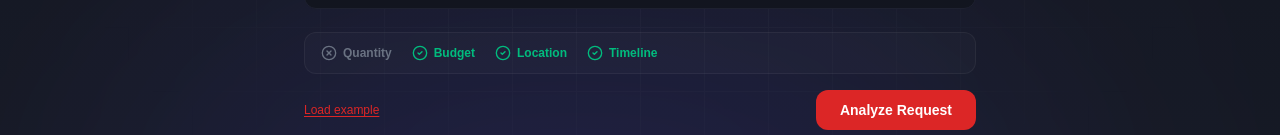
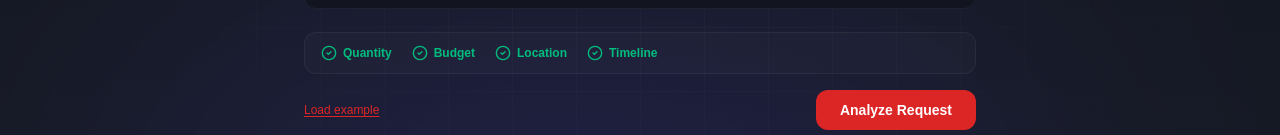
Before and after one commit to Linahmi/hackapp, a Next.js app: page / in a window 1280 px wide. Both pictures are taken after a click on the button "Load example". Shown: the part 990-1125 px from the top of the page. Built offline with nearby package versions, Linux system fonts and the light colour scheme.

Commit message:
Fix regex escaping in live validation checklist

```diff
--- a/components/RequestInput.tsx
+++ b/components/RequestInput.tsx
@@ -173,20 +173,20 @@ export default function RequestInput({ value, onChange, onSubmit, onLoadExample,
       {/* Live Validation Checklist */}
       {value.trim() && (
         <div className="flex flex-wrap items-center gap-5 bg-gray-50/80 dark:bg-white/[0.02] px-4 py-3 rounded-xl border border-gray-200 dark:border-white/5 animate-fade-slide-up no-print">
-          <div className={`flex items-center gap-1.5 text-xs font-bold transition-colors duration-300 ${/\\b\\d+\\b/i.test(value) || /\\b(units?|pcs|pieces|laptops|screens|stations|coolers|seats)\\b/i.test(value) ? 'text-emerald-600 dark:text-emerald-500' : 'text-gray-400 dark:text-gray-500'}`}>
-            {/\\b\\d+\\b/i.test(value) || /\\b(units?|pcs|pieces|laptops|screens|stations|coolers|seats)\\b/i.test(value) ? <CheckCircle2 className="h-4 w-4" /> : <XCircle className="h-4 w-4" />}
+          <div className={`flex items-center gap-1.5 text-xs font-bold transition-colors duration-300 ${/\b\d+\b/i.test(value) || /\b(units?|pcs|pieces|laptops|screens|stations|coolers|seats)\b/i.test(value) ? 'text-emerald-600 dark:text-emerald-500' : 'text-gray-400 dark:text-gray-500'}`}>
+            {/\b\d+\b/i.test(value) || /\b(units?|pcs|pieces|laptops|screens|stations|coolers|seats)\b/i.test(value) ? <CheckCircle2 className="h-4 w-4" /> : <XCircle className="h-4 w-4" />}
             Quantity
           </div>
-          <div className={`flex items-center gap-1.5 text-xs font-bold transition-colors duration-300 ${/(budget|k\\b|m\\b|chf|eur|usd|£|\\$|€|\\b\\d+\\s*(k|m)\\b)/i.test(value) ? 'text-emerald-600 dark:text-emerald-500' : 'text-gray-400 dark:text-gray-500'}`}>
-            {/(budget|k\\b|m\\b|chf|eur|usd|£|\\$|€|\\b\\d+\\s*(k|m)\\b)/i.test(value) ? <CheckCircle2 className="h-4 w-4" /> : <XCircle className="h-4 w-4" />}
+          <div className={`flex items-center gap-1.5 text-xs font-bold transition-colors duration-300 ${/(budget|\bk\b|\bm\b|chf|eur|usd|£|\$|€|\b\d+\s*(k|m)\b)/i.test(value) ? 'text-emerald-600 dark:text-emerald-500' : 'text-gray-400 dark:text-gray-500'}`}>
+            {/(budget|\bk\b|\bm\b|chf|eur|usd|£|\$|€|\b\d+\s*(k|m)\b)/i.test(value) ? <CheckCircle2 className="h-4 w-4" /> : <XCircle className="h-4 w-4" />}
             Budget
           </div>
-          <div className={`flex items-center gap-1.5 text-xs font-bold transition-colors duration-300 ${/(geneva|kigali|europe|emea|de\\b|berlin|uk\\b|london|paris|fr\\b|us\\b|office|site)/i.test(value) ? 'text-emerald-600 dark:text-emerald-500' : 'text-gray-400 dark:text-gray-500'}`}>
-            {/(geneva|kigali|europe|emea|de\\b|berlin|uk\\b|london|paris|fr\\b|us\\b|office|site)/i.test(value) ? <CheckCircle2 className="h-4 w-4" /> : <XCircle className="h-4 w-4" />}
+          <div className={`flex items-center gap-1.5 text-xs font-bold transition-colors duration-300 ${/(geneva|kigali|europe|emea|\bde\b|berlin|\buk\b|london|paris|\bfr\b|\bus\b|office|site)/i.test(value) ? 'text-emerald-600 dark:text-emerald-500' : 'text-gray-400 dark:text-gray-500'}`}>
+            {/(geneva|kigali|europe|emea|\bde\b|berlin|\buk\b|london|paris|\bfr\b|\bus\b|office|site)/i.test(value) ? <CheckCircle2 className="h-4 w-4" /> : <XCircle className="h-4 w-4" />}
             Location
           </div>
-          <div className={`flex items-center gap-1.5 text-xs font-bold transition-colors duration-300 ${/(weeks?|days?|months?|years?|asap|by\\b|urgent|q[1-4]|202[0-9]|soon)/i.test(value) ? 'text-emerald-600 dark:text-emerald-500' : 'text-gray-400 dark:text-gray-500'}`}>
-            {/(weeks?|days?|months?|years?|asap|by\\b|urgent|q[1-4]|202[0-9]|soon)/i.test(value) ? <CheckCircle2 className="h-4 w-4" /> : <XCircle className="h-4 w-4" />}
+          <div className={`flex items-center gap-1.5 text-xs font-bold transition-colors duration-300 ${/(weeks?|days?|months?|years?|asap|\bby\b|urgent|q[1-4]|202[0-9]|soon)/i.test(value) ? 'text-emerald-600 dark:text-emerald-500' : 'text-gray-400 dark:text-gray-500'}`}>
+            {/(weeks?|days?|months?|years?|asap|\bby\b|urgent|q[1-4]|202[0-9]|soon)/i.test(value) ? <CheckCircle2 className="h-4 w-4" /> : <XCircle className="h-4 w-4" />}
             Timeline
           </div>
         </div>
```
